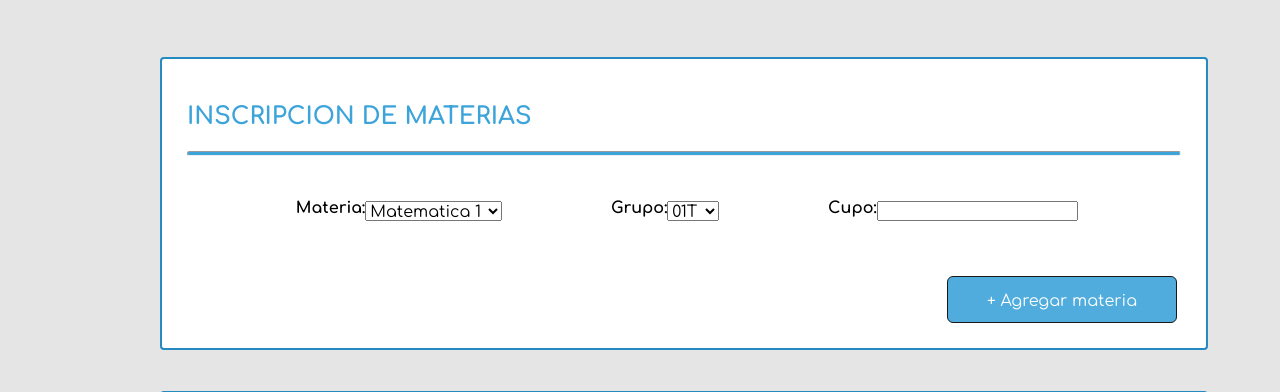
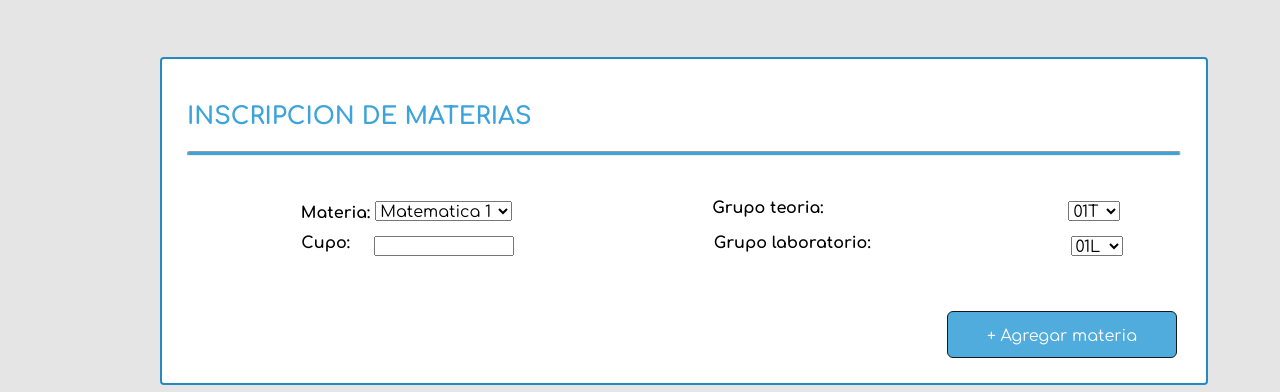
Before and after one commit to jaimenavarrete/proyecto-catedra-lis, a PHP site: page /views/inscripcon_materias.php in a window 1280 px wide. Shown: the part 173-565 px from the top of the page. Run offline with PHP 8.4, Linux system fonts and the light colour scheme.

Commit message:
Agrego select al diseño para los grupos de laboratorio en la inscripcion de materias

```diff
--- a/css/styles.css
+++ b/css/styles.css
@@ -140,6 +140,21 @@ h5 {
   margin-bottom: 15px;
   box-sizing: border-box;
   float:left;margin-left:6.8em;
+}
+
+.input-container-repo .select_grupos_lab{
+
+  margin-left: 200px;
+}
+
+.input-container-repo .select_grupos_nombre{
+
+  margin-left: 200px;
+}
+
+.input-container-repo .select_grupos_teoria{
+
+  margin-left: 245px;
 }
 
 #btn-repo{
--- a/views/inscripcon_materias.php
+++ b/views/inscripcon_materias.php
@@ -35,17 +35,14 @@
     <br>
      <br>
     <div class="input-container-repo">
-    <h4 style="margin-top:-0.1em;" >Materia:</h4>
+    <h4 style="margin-top:-0.1em; padding:5px;" >Materia:</h4>
     <select name="materias" id="materias">
     <option value="">Matematica 1</option>
     <option value="">Matematica 2</option>
     <option value="">Matematica 3</option>
     </select>
-    </div>
-
-    <div class="input-container-repo">
-    <h4 style="margin-top:-0.1em;">Grupo:</h4>
-    <select name="grupo" id="grupo">
+    <h4 style="margin-top:-0.1em;" class="select_grupos_nombre">Grupo teoria:</h4>
+    <select name="grupo" id="grupo" class="select_grupos_teoria">
     <option value="">01T</option>
     <option value="">04T</option>
     <option value="">02T</option>
@@ -53,10 +50,17 @@
     </div>
 
     <div class="input-container-repo">
-    <h4 style="margin-top:-0.1em;">Cupo:</h4>
-        <input type="text" name="cupos" id="cupos">
+    <h4 style="margin-top:-0.1em; margin-left: 5.5px; ">Cupo:</h4>
+        <input type="text" name="cupos" id="cupos" style="margin-left: 1.5em; width: 140px;" >
+
+    <h4 style="margin-top:-0.1em;" class="select_grupos_lab">Grupo laboratorio:</h4>
+    <select name="grupo" id="grupo" class="select_grupos_lab">
+    <option value="">01L</option>
+    <option value="">04L</option>
+    <option value="">02L</option>
+    </select>
     </div>
-    <button type="submit" class="btn" id="btn-repo">+ Agregar materia</button>
+    <button type="submit" class="btn" id="btn-repo" >+ Agregar materia</button>
     </div>
     </article>
     </section>
```
